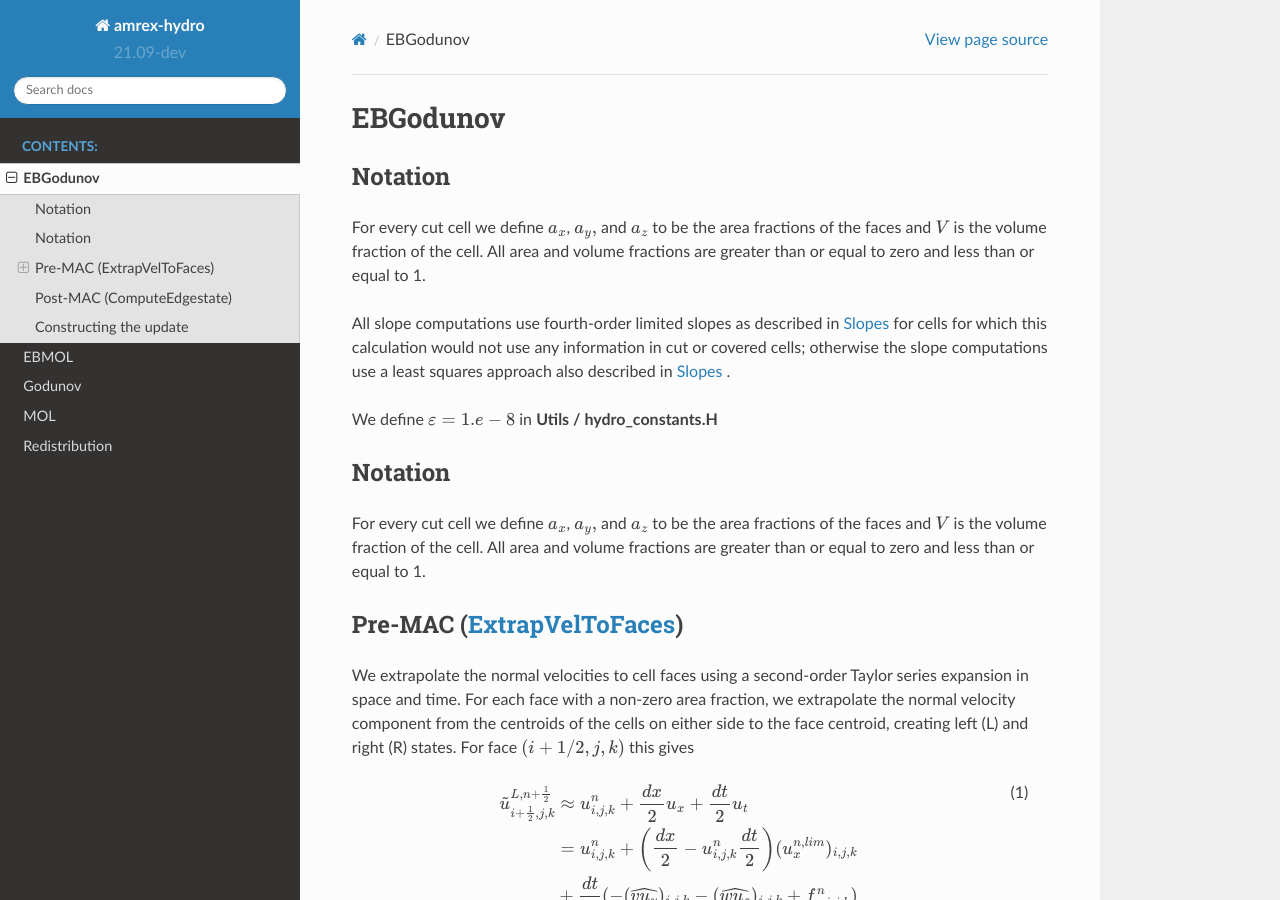
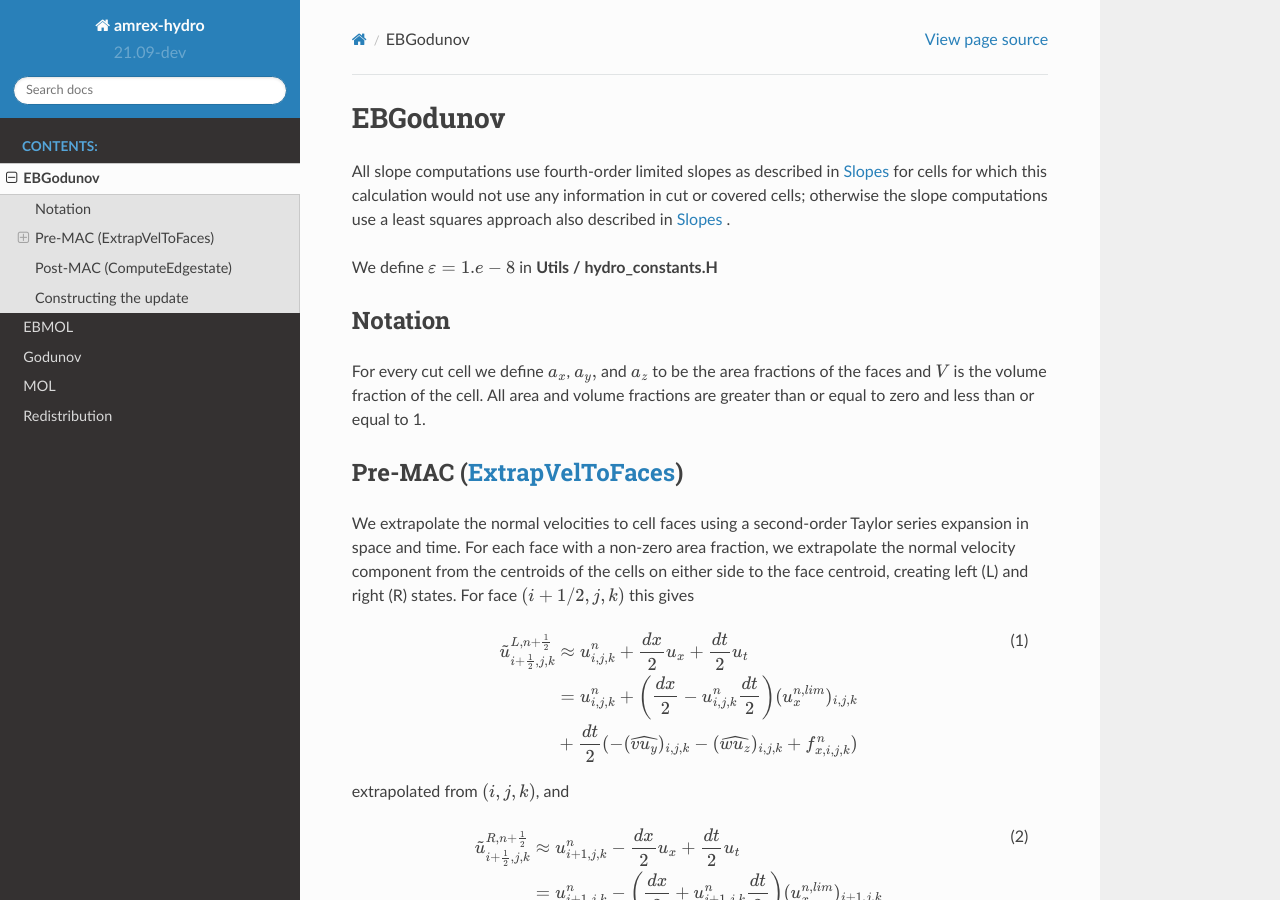
Before and after one commit to AMReX-Fluids/AMReX-Hydro, a Sphinx documentation site: the page built from Docs/source/EBGodunov.rst, in a window 1280 px wide and 900 px high. Built offline with Sphinx 7.4.7 and the Read the Docs theme 2.0.0, drawn with Linux system fonts in a browser that asks for light colours.

Commit message:
fix duplication of notation

```diff
--- a/Docs/source/EBGodunov.rst
+++ b/Docs/source/EBGodunov.rst
@@ -1,12 +1,5 @@
 EBGodunov
 =========
-
-Notation
---------
-
-For every cut cell we define :math:`a_x`, :math:`a_y,` and :math:`a_z` to be the area fractions of the faces
-and :math:`V` is the volume fraction of the cell.  All area and volume fractions are greater than or equal to zero
-and less than or equal to 1.
 
 All slope computations use fourth-order limited slopes as described in `Slopes`_ for cells for which
 this calculation would not use any information in cut or covered cells; otherwise the slope computations
```
